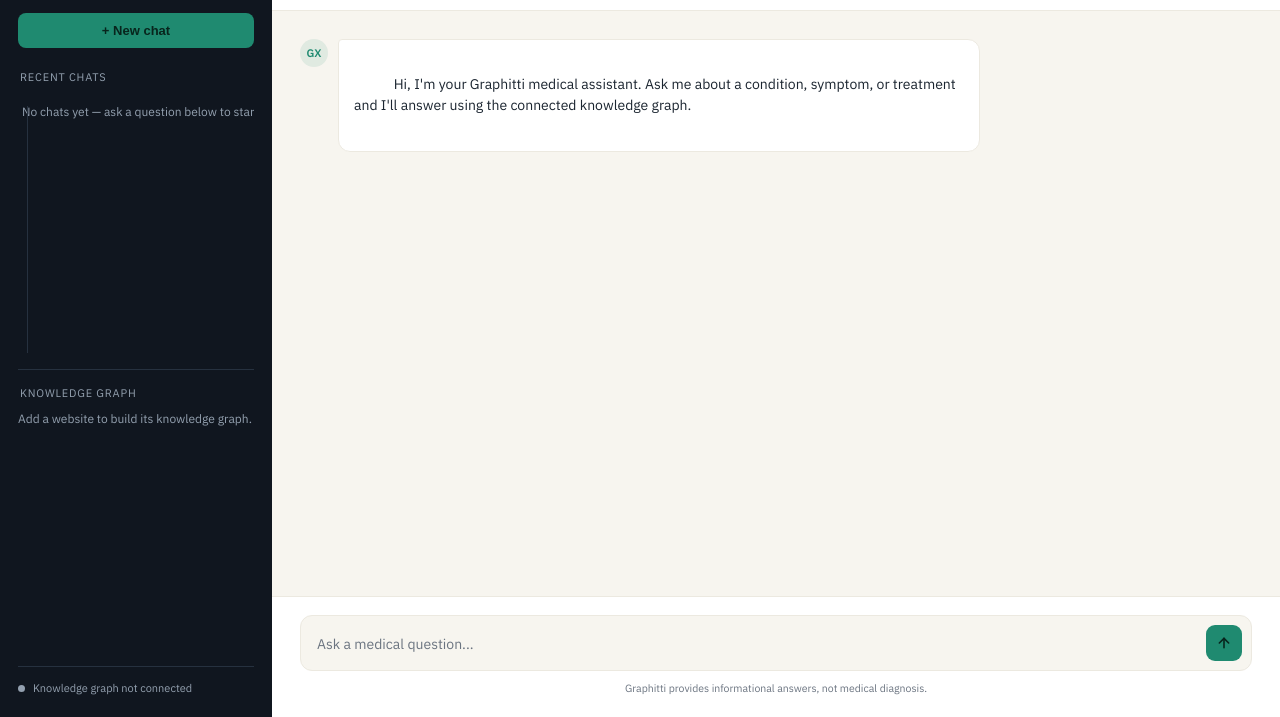
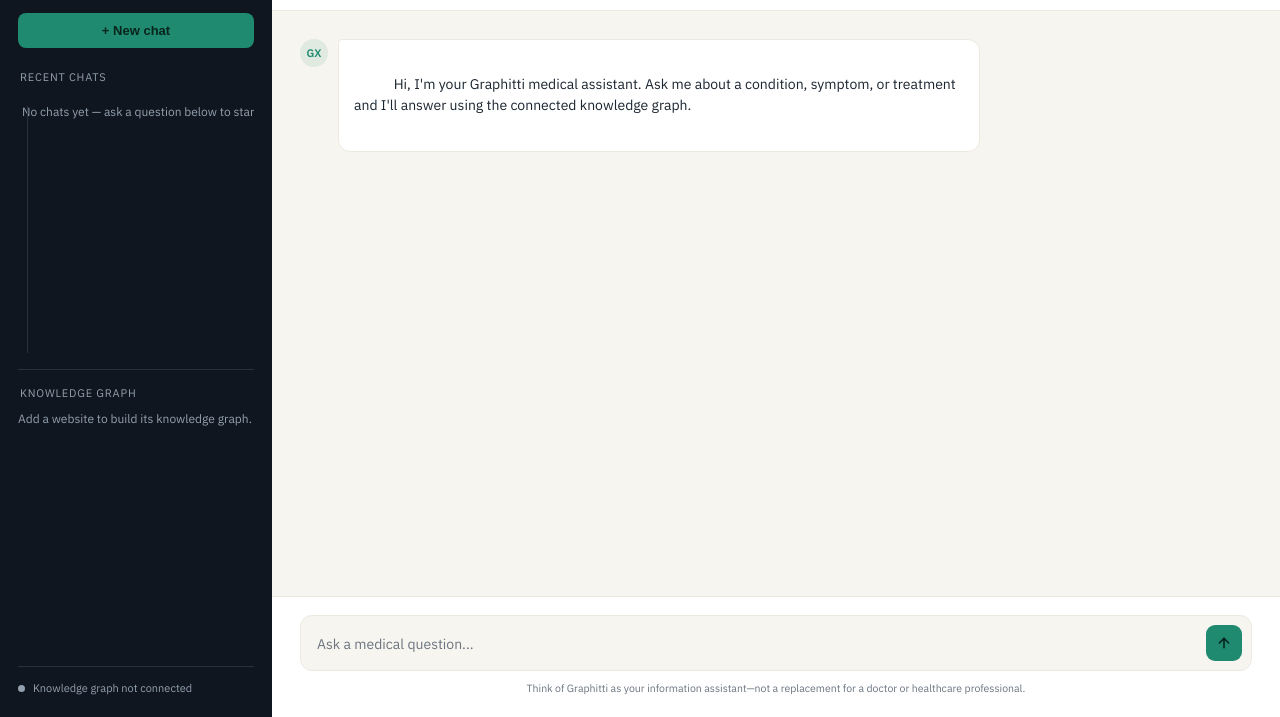
Before and after one commit to bodapatiumasri-stack/Graphitti_project_AIML_6, a website: page index.html in a window 1280 px wide. Shown: the part 83-800 px from the top of the page. Drawn offline with nearby package versions, Linux system fonts and the light colour scheme; no server answers.

Commit message:
Update index.html

```diff
--- a/index.html
+++ b/index.html
@@ -134,7 +134,7 @@
           </svg>
         </button>
       </div>
-      <p class="disclaimer">Graphitti provides informational answers, not medical diagnosis.</p>
+      <p class="disclaimer">Think of Graphitti as your information assistant—not a replacement for a doctor or healthcare professional.</p>
     </div>
   </main>
 
```
